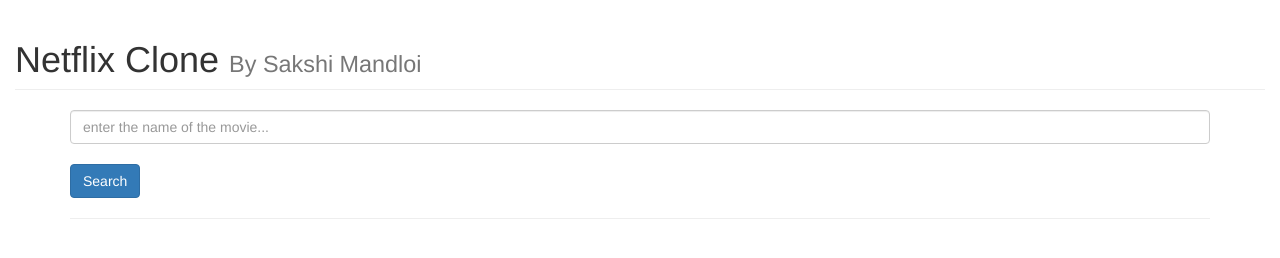
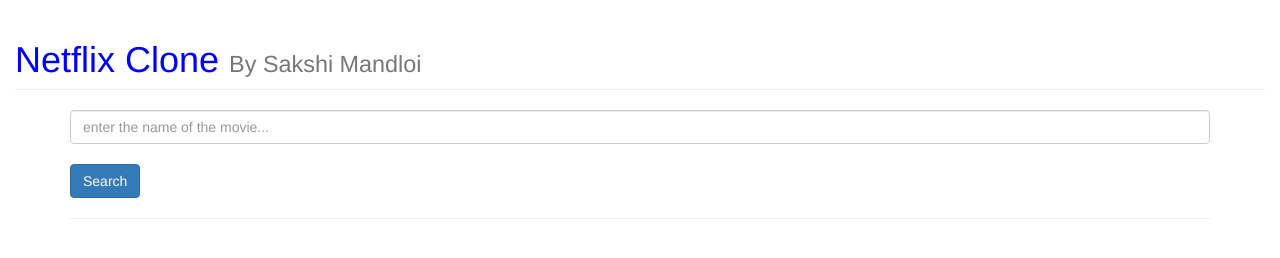
Before and after one commit to S786mandloi/Netflix_Clone, a plain HTML site: page Netflix/index.html in a window 1280 px wide. Drawn offline with nearby package versions, Linux system fonts and the light colour scheme.

Commit message:
Update index.html

```diff
--- a/Netflix/index.html
+++ b/Netflix/index.html
@@ -15,7 +15,7 @@
   </head>
   <body>
     <div class="container-fluid">
-      <h1 class="page-header">
+      <h1 class="page-header" style="color: blue">
         Netflix Clone <small>By Sakshi Mandloi</small>
       </h1>
       <div class="container">
```
